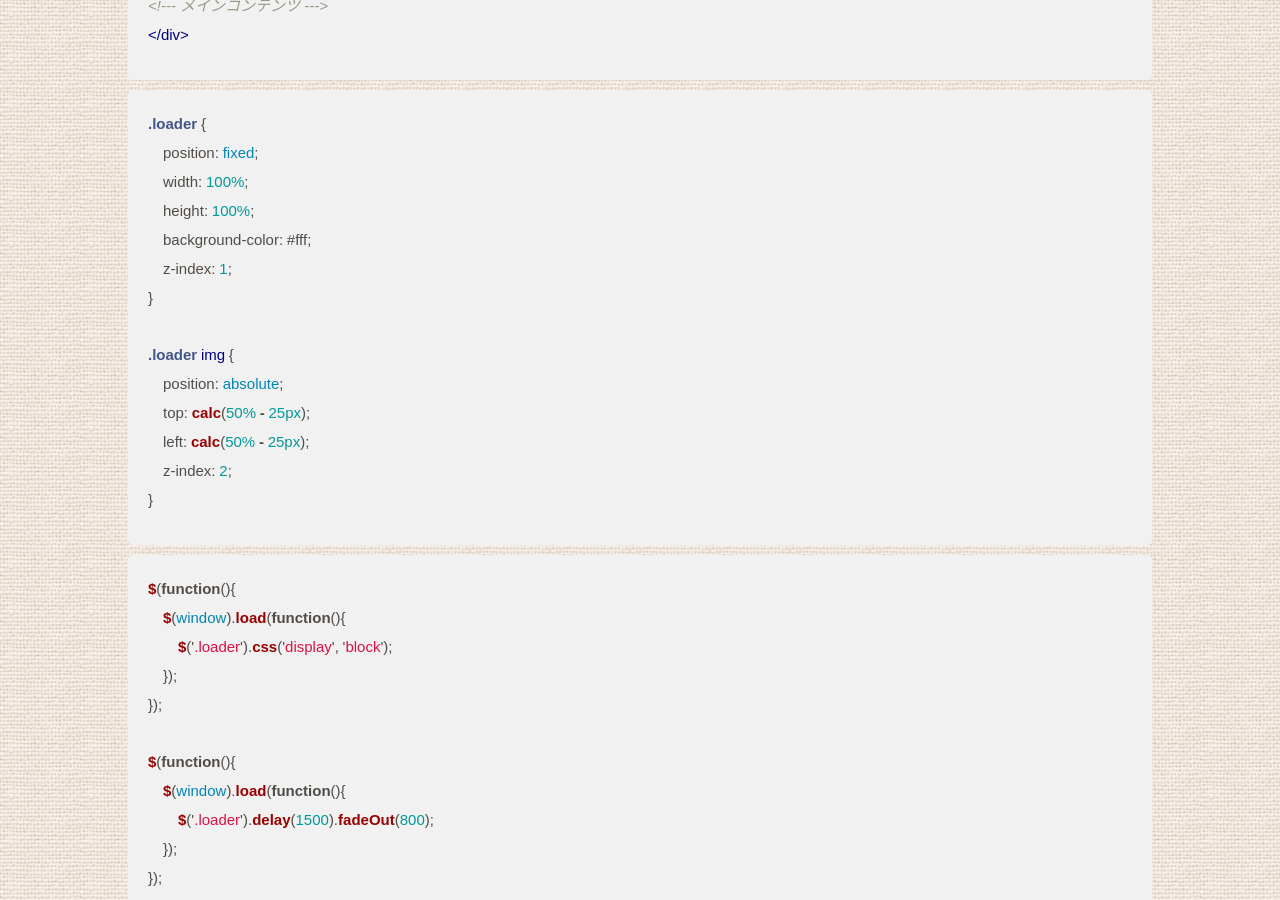
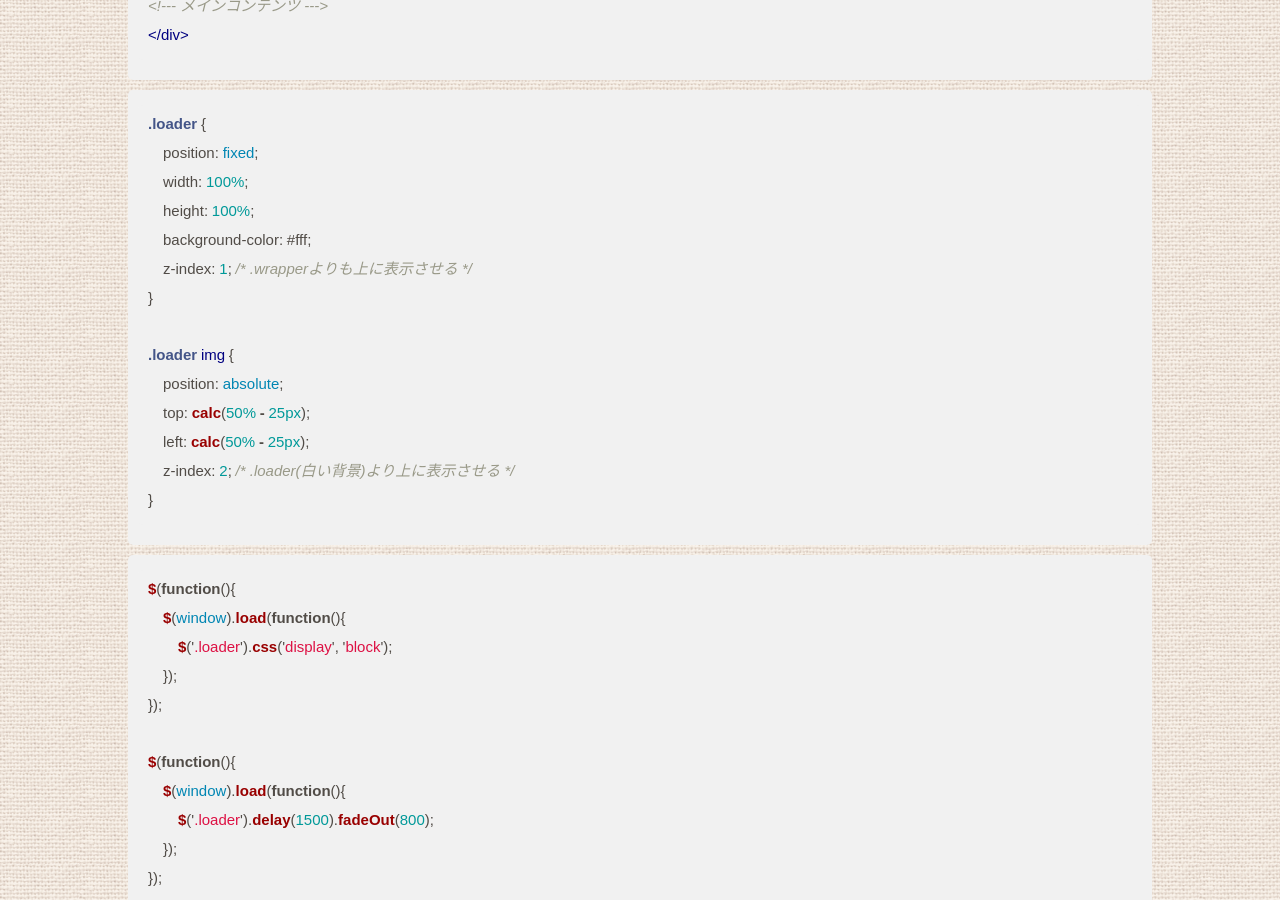
Before and after one commit to satoshiogasawara/satoshiogasawara.github.io, a Jekyll site: the page built from _posts/2017-10-09-title01.md, in a window 1280 px wide and 900 px high, scrolled down 792 px. Built offline with Jekyll 4.4.1, drawn with Linux system fonts in a browser that asks for light colours; nearby versions of some CDN libraries.

Commit message:
2017/10/17

````diff
--- a/_posts/2017-10-09-title01.md
+++ b/_posts/2017-10-09-title01.md
@@ -21,14 +21,14 @@ image: /img/css.png
     width: 100%;
     height: 100%;
     background-color: #fff;
-    z-index: 1;
+    z-index: 1; /* .wrapperよりも上に表示させる */
 }
 
 .loader img {
     position: absolute;
     top: calc(50% - 25px);
     left: calc(50% - 25px);
-    z-index: 2;
+    z-index: 2; /* .loader(白い背景)より上に表示させる */
 }
 ```
 
````
Also changed, not shown: _posts/2017-10-10-title02.md (+2 -0 lines).
